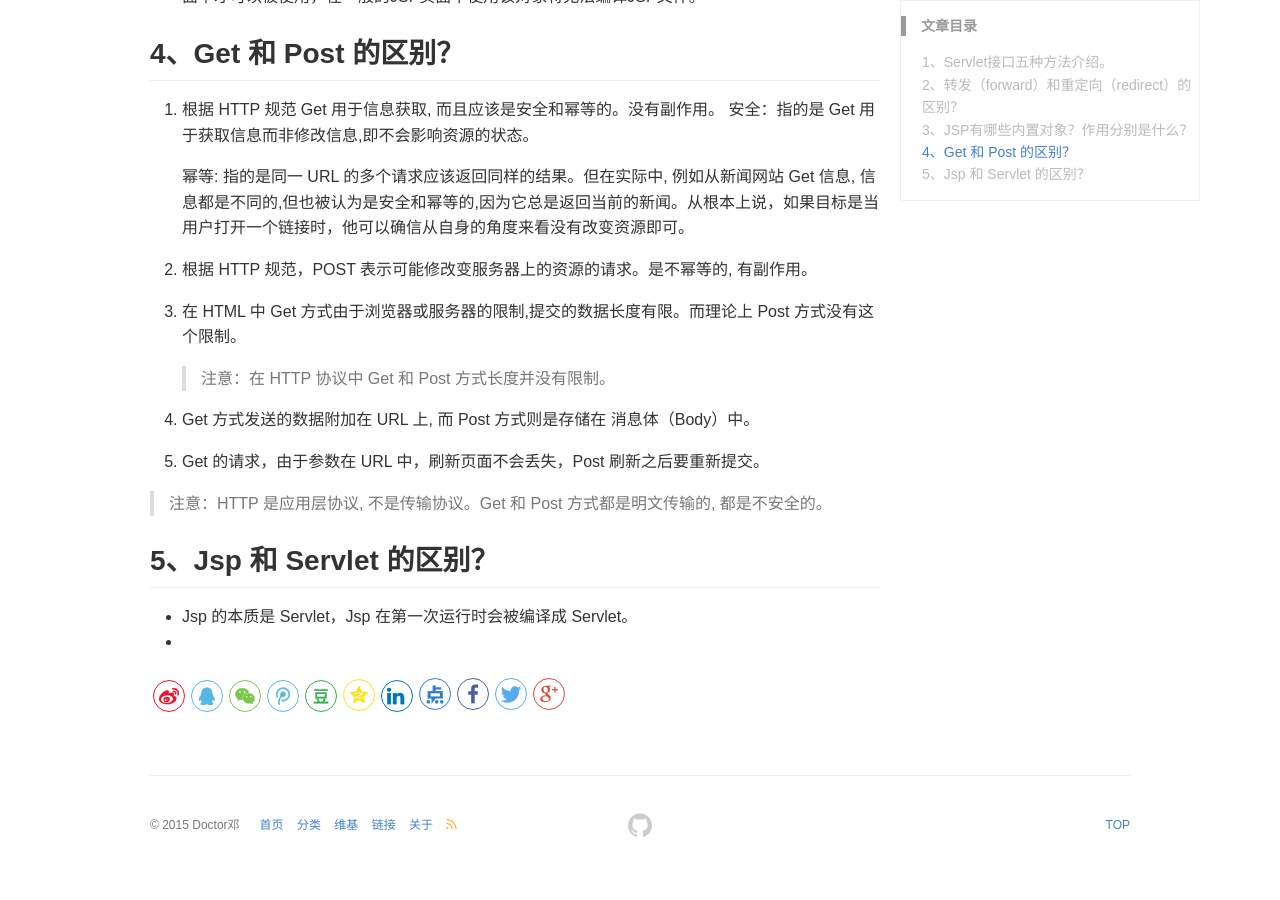
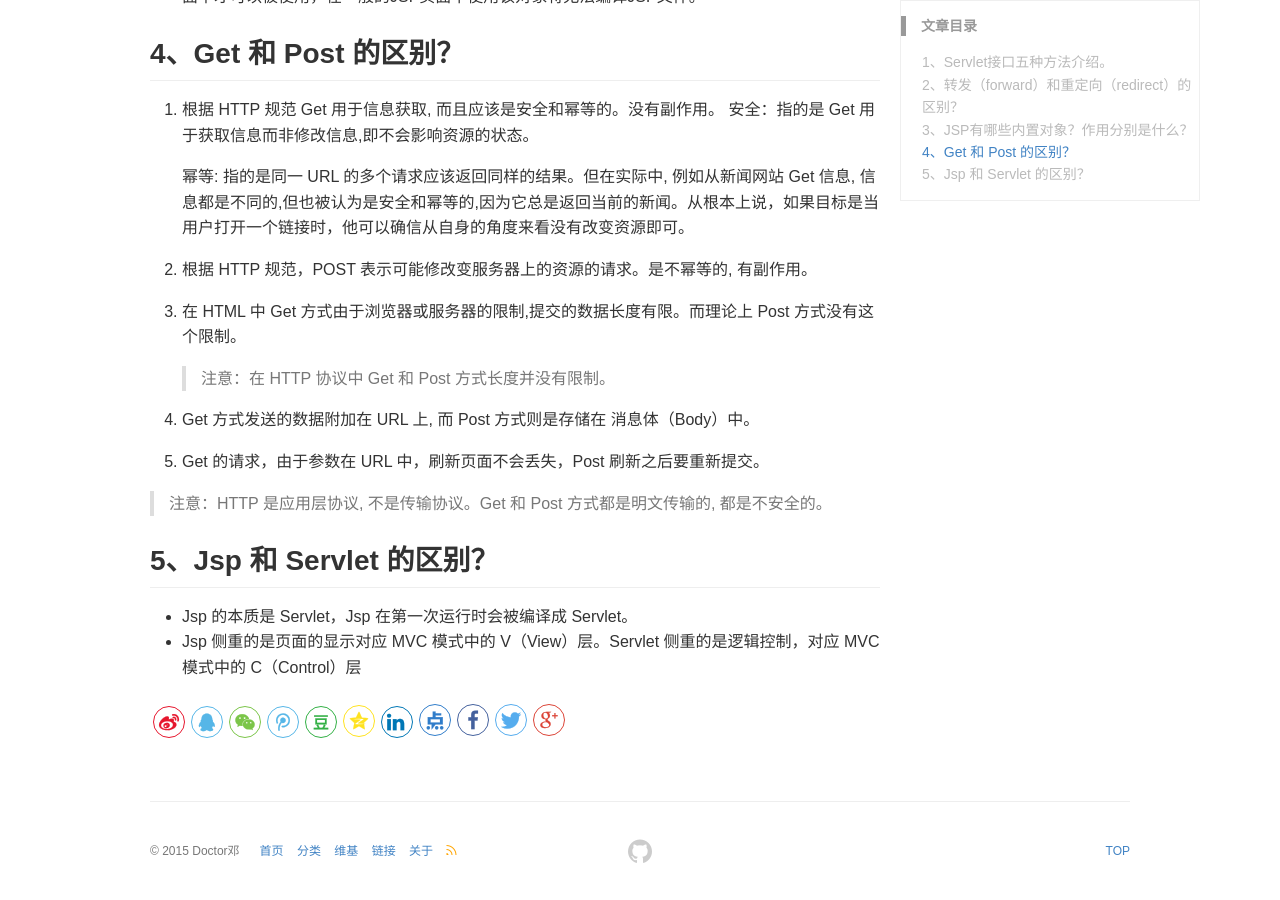
Before and after one commit to DoctorDeng/DoctorDeng.github.io, a Jekyll site: the page built from _posts/2016-09-12-java-面试.md, in a window 1280 px wide and 900 px high, scrolled down 1872 px. Built offline with Jekyll 4.4.1, drawn with Linux system fonts in a browser that asks for light colours; before the commit the page ends 2746 px from its top, so only the background shows below that.

Commit message:
modify file

```diff
--- a/_posts/2016-09-12-java-面试.md
+++ b/_posts/2016-09-12-java-面试.md
@@ -70,4 +70,4 @@ keywords: java, 面试
 ## 5、Jsp 和 Servlet 的区别？
 
 * Jsp 的本质是 Servlet，Jsp 在第一次运行时会被编译成 Servlet。
-*
+* Jsp 侧重的是页面的显示对应 MVC 模式中的 V（View）层。Servlet 侧重的是逻辑控制，对应 MVC 模式中的 C（Control）层
```
